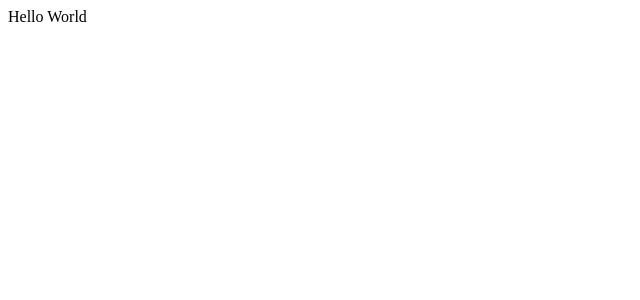
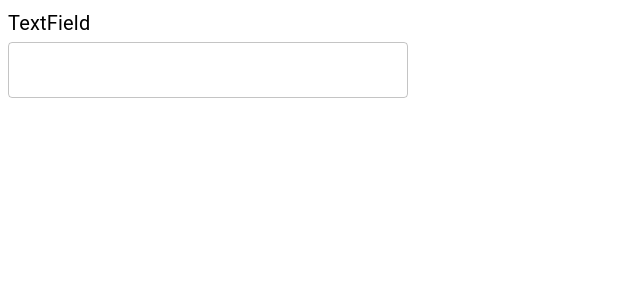
Before and after one commit to KazukiHayase/RHF-MUI-sample, a React (Vite) app: page / in a window 1280 px wide. Shown: the top 300 px of the page, without its empty margins (0-640 px from the left). Built offline with nearby package versions, Linux system fonts and the light colour scheme.

Commit message:
add TextField

```diff
--- a/src/App.tsx
+++ b/src/App.tsx
@@ -1,5 +1,34 @@
+import Box from '@mui/material/Box/Box';
+import { useForm } from 'react-hook-form';
+import { TextFieldController } from './components/Form/TextFieldController';
+
+type Form = {
+  textField: string;
+};
+
 function App() {
-  return <>Hello World</>;
+  const {
+    register,
+    formState: { errors },
+  } = useForm<Form>({
+    defaultValues: {
+      textField: '',
+    },
+  });
+
+  return (
+    <Box sx={{ width: 400 }}>
+      <TextFieldController<Form>
+        registration={register('textField')}
+        textField={{
+          fieldWrapper: {
+            label: 'TextField',
+            errorMessage: errors.textField?.message,
+          },
+        }}
+      />
+    </Box>
+  );
 }
 
 export default App;
--- /dev/null
+++ b/src/components/Form/TextField.tsx
@@ -0,0 +1,20 @@
+import MuiTextField, {
+  TextFieldProps as MuiTextFieldProps,
+} from '@mui/material/TextField';
+import { FieldWrapper, FieldWrapperPassThroughProps } from './FieldWrapper';
+
+export type TextFieldProps = {
+  fieldWrapper: FieldWrapperPassThroughProps;
+  muiTextField?: MuiTextFieldProps;
+};
+
+export const TextField: React.FC<TextFieldProps> = ({
+  fieldWrapper,
+  muiTextField,
+}) => {
+  return (
+    <FieldWrapper {...fieldWrapper}>
+      <MuiTextField {...muiTextField} error={!!fieldWrapper.errorMessage} />
+    </FieldWrapper>
+  );
+};
--- /dev/null
+++ b/src/components/Form/TextFieldController.tsx
@@ -0,0 +1,27 @@
+import {
+  FieldPathByValue,
+  FieldValues,
+  UseFormRegisterReturn,
+} from 'react-hook-form';
+
+import { TextField, TextFieldProps } from './TextField';
+
+export type TextFieldControllerProps<TFieldValues extends FieldValues> = {
+  registration: UseFormRegisterReturn<FieldPathByValue<TFieldValues, string>>;
+  textField: TextFieldProps;
+};
+
+export const TextFieldController = <TFieldValues extends FieldValues>({
+  registration,
+  textField: { fieldWrapper, muiTextField },
+}: TextFieldControllerProps<TFieldValues>): JSX.Element => {
+  return (
+    <TextField
+      fieldWrapper={fieldWrapper}
+      muiTextField={{
+        ...muiTextField,
+        ...registration,
+      }}
+    />
+  );
+};
```
